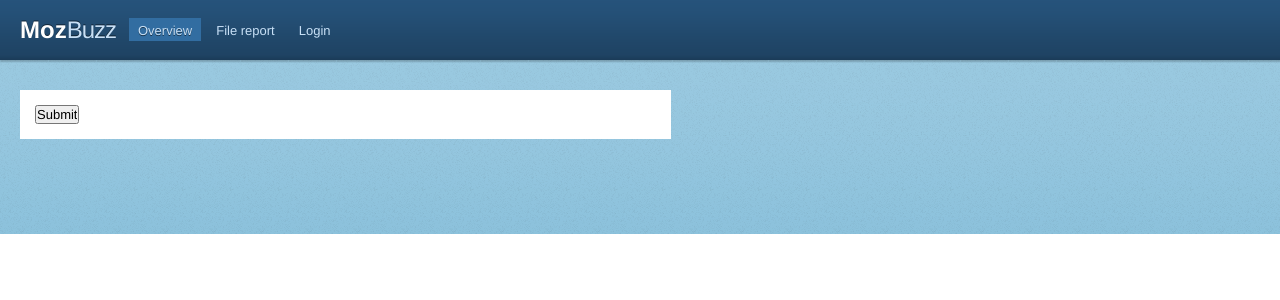
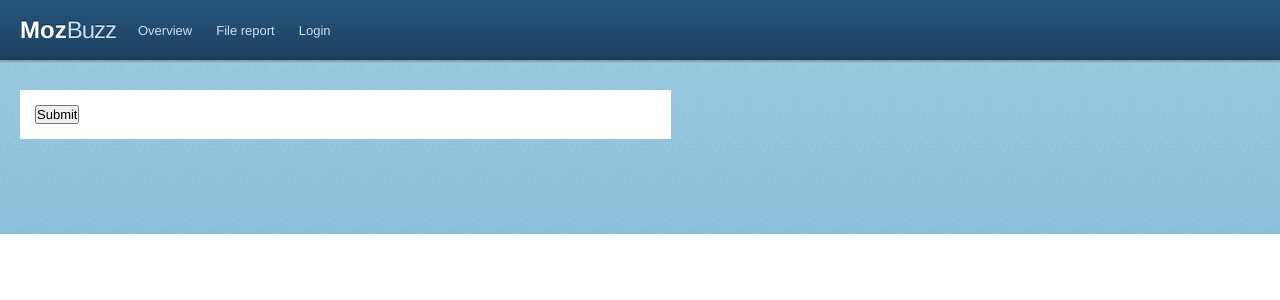
Before and after one commit to mozillahispano/mozbuzz, a Django app: template templates/buzz/mention.html in a window 1280 px wide. Shown: the top 300 px of the page. Run offline with Django 3.2, Linux system fonts and the light colour scheme; the template is opened without the code that fills it: values that come from a table or form of the project are taken from there, others are empty; tables that the repository leaves empty hold one stand-in row (values such as "Sample post"); parts of the project's set-up code (start-up, migrations or seed data) failed here and were passed over; some web fonts are replaced.

Commit message:
hightlight correct link in the top nav bar

```diff
--- a/templates/buzz/template.html
+++ b/templates/buzz/template.html
@@ -11,11 +11,11 @@
         <div id="header">
             <div class="funnel">
                 <h1>
-                    <a href="#TODO"><strong>Moz</strong>Buzz</a>
+                    <a href="{% url index %}"><strong>Moz</strong>Buzz</a>
                 </h1>
                 <ul>
-                    <li><a class="navactive" href="#TODO"><span>Overview</span></a></li>
-                    <li><a class="" href="{% url create %}"><span>File report</span></a></li>
+                    <li><a class="{% if view_name = "index" %}navactive{% endif %}" href="{% url index %}"><span>Overview</span></a></li>
+                    <li><a class="{% if view_name = "mention" %}navactive{% endif %}" href="{% url create %}"><span>File report</span></a></li>
                     {% if user.is_authenticated %}
                     <li><a class="" href="{% url django.contrib.auth.views.logout %}"><span>{% trans "Logout" %}</span></a></li>
                     {% else %}
```
Also changed, not shown: db.sqlite3.
